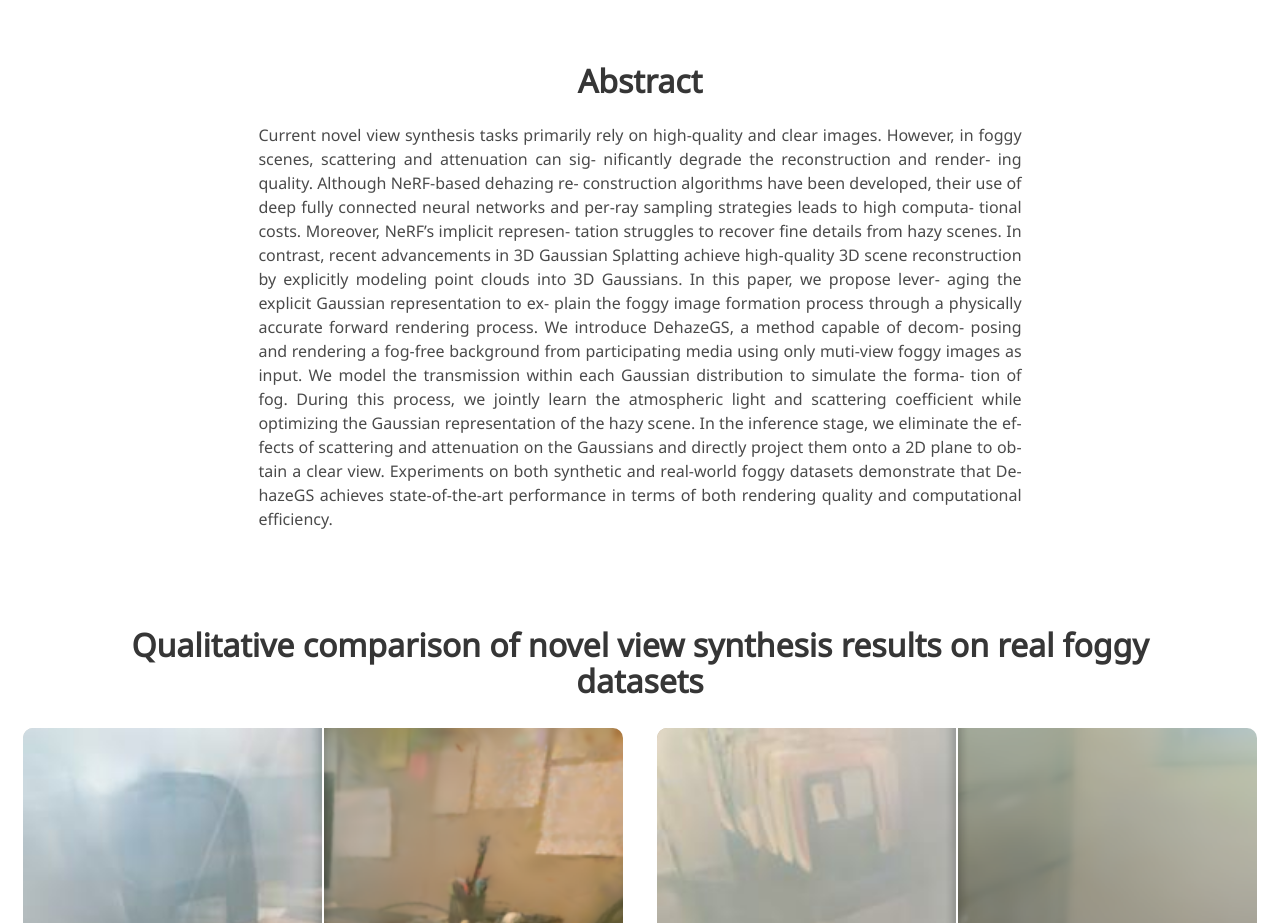
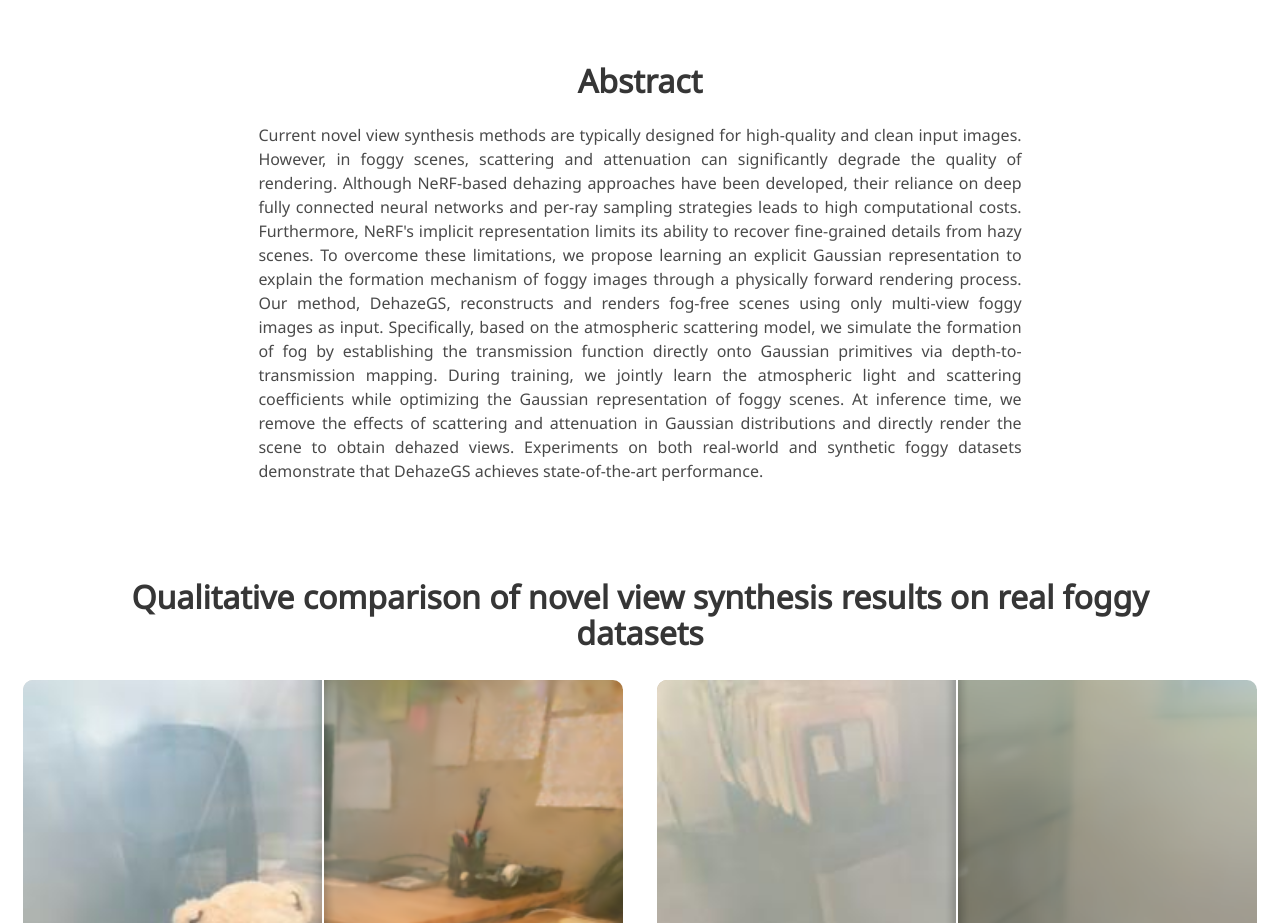
Before and after one commit to DehazeGS/DehazeGS.github.io, a plain HTML site: page index.html in a window 1280 px wide. Shown: the part 2360-3283 px from the top of the page. Drawn offline with nearby package versions, Linux system fonts and the light colour scheme; some icons are missing; a web font is replaced by a local one.

Commit message:
Update index.html

```diff
--- a/index.html
+++ b/index.html
@@ -195,39 +195,10 @@
         <h2 class="title is-3">Abstract</h2>
         <div class="content has-text-justified">
           <p>
-            Current novel view synthesis tasks primarily rely
-on high-quality and clear images. However, in
-foggy scenes, scattering and attenuation can sig-
-nificantly degrade the reconstruction and render-
-ing quality. Although NeRF-based dehazing re-
-construction algorithms have been developed, their
-use of deep fully connected neural networks and
-per-ray sampling strategies leads to high computa-
-tional costs. Moreover, NeRF’s implicit represen-
-tation struggles to recover fine details from hazy
-scenes. In contrast, recent advancements in 3D
-Gaussian Splatting achieve high-quality 3D scene
-reconstruction by explicitly modeling point clouds
-into 3D Gaussians. In this paper, we propose lever-
-aging the explicit Gaussian representation to ex-
-plain the foggy image formation process through a
-physically accurate forward rendering process. We
-introduce DehazeGS, a method capable of decom-
-posing and rendering a fog-free background from
-participating media using only muti-view foggy
-images as input. We model the transmission within
-each Gaussian distribution to simulate the forma-
-tion of fog. During this process, we jointly learn the
-atmospheric light and scattering coefficient while
-optimizing the Gaussian representation of the hazy
-scene. In the inference stage, we eliminate the ef-
-fects of scattering and attenuation on the Gaussians
-and directly project them onto a 2D plane to ob-
-tain a clear view. Experiments on both synthetic
-and real-world foggy datasets demonstrate that De-
-hazeGS achieves state-of-the-art performance in
-terms of both rendering quality and computational
-efficiency.
+            Current novel view synthesis methods are typically designed for high-quality and clean input images. However, in foggy scenes, scattering and attenuation can significantly degrade the quality of rendering. Although NeRF-based dehazing approaches have been developed, their reliance on deep fully connected neural networks and per-ray sampling strategies leads to high computational costs. Furthermore, NeRF's implicit representation limits its ability to recover fine-grained details from hazy scenes.
+            To overcome these limitations, we propose learning an explicit Gaussian representation to explain the formation mechanism of foggy images through a physically forward rendering process. Our method, DehazeGS, reconstructs and renders fog-free scenes using only multi-view foggy images as input.
+Specifically, based on the atmospheric scattering model, we simulate the formation of fog by establishing the transmission function directly onto Gaussian primitives via depth-to-transmission mapping. During training, we jointly learn the atmospheric light and scattering coefficients while optimizing the Gaussian representation of foggy scenes.
+            At inference time, we remove the effects of scattering and attenuation in Gaussian distributions and directly render the scene to obtain dehazed views. Experiments on both real-world and synthetic foggy datasets demonstrate that DehazeGS achieves state-of-the-art performance.
           </p>
         </div>
       </div>
```
